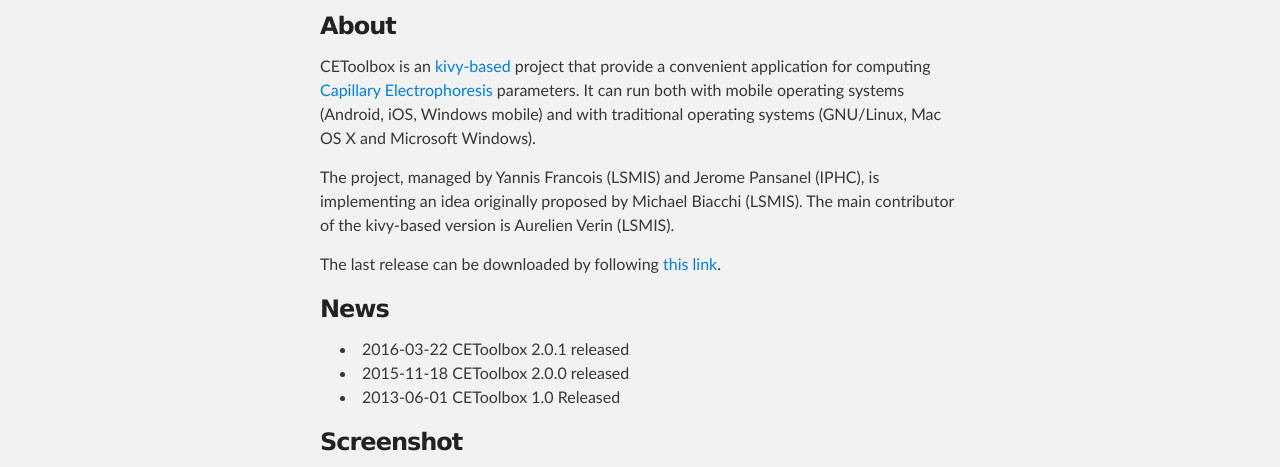
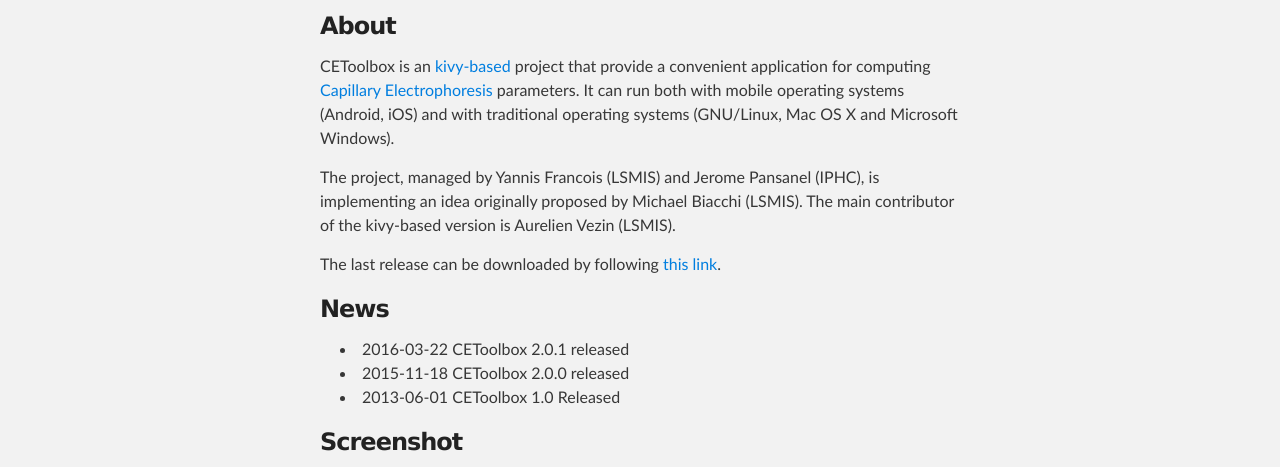
Before and after one commit to cetoolbox/cetoolbox.github.io, a plain HTML site: page index.html in a window 1280 px wide. Shown: the part 254-721 px from the top of the page. Drawn offline with Linux system fonts and the light colour scheme.

Commit message:
Update index.html
Minor fixes

```diff
--- a/index.html
+++ b/index.html
@@ -35,9 +35,9 @@
 
 <h3>About</h3>
 
-<p>CEToolbox is an <a href="http://www.kivy.org/" title="Link to Kivy">kivy-based</a> project that provide a convenient application for computing <a href="http://en.wikipedia.org/wiki/Capillary_electrophoresis" title="Link to Wikipedia">Capillary Electrophoresis</a> parameters. It can run both with mobile operating systems (Android, iOS, Windows mobile) and with traditional operating systems (GNU/Linux, Mac OS X and Microsoft Windows).</p>
+<p>CEToolbox is an <a href="http://www.kivy.org/" title="Link to Kivy">kivy-based</a> project that provide a convenient application for computing <a href="http://en.wikipedia.org/wiki/Capillary_electrophoresis" title="Link to Wikipedia">Capillary Electrophoresis</a> parameters. It can run both with mobile operating systems (Android, iOS) and with traditional operating systems (GNU/Linux, Mac OS X and Microsoft Windows).</p>
 
-<p>The project, managed by Yannis Francois (LSMIS) and Jerome Pansanel (IPHC), is implementing an idea originally proposed by Michael Biacchi (LSMIS). The main contributor of the kivy-based version is Aurelien Verin (LSMIS).</p>
+<p>The project, managed by Yannis Francois (LSMIS) and Jerome Pansanel (IPHC), is implementing an idea originally proposed by Michael Biacchi (LSMIS). The main contributor of the kivy-based version is Aurelien Vezin (LSMIS).</p>
 
 <p>The last release can be downloaded by following <a href="https://github.com/cetoolbox/cetoolbox.github.io/blob/master/resources/cetoolbox.apk?raw=true" title="CEToolbox Application">this link</a>.</p>
 
```
